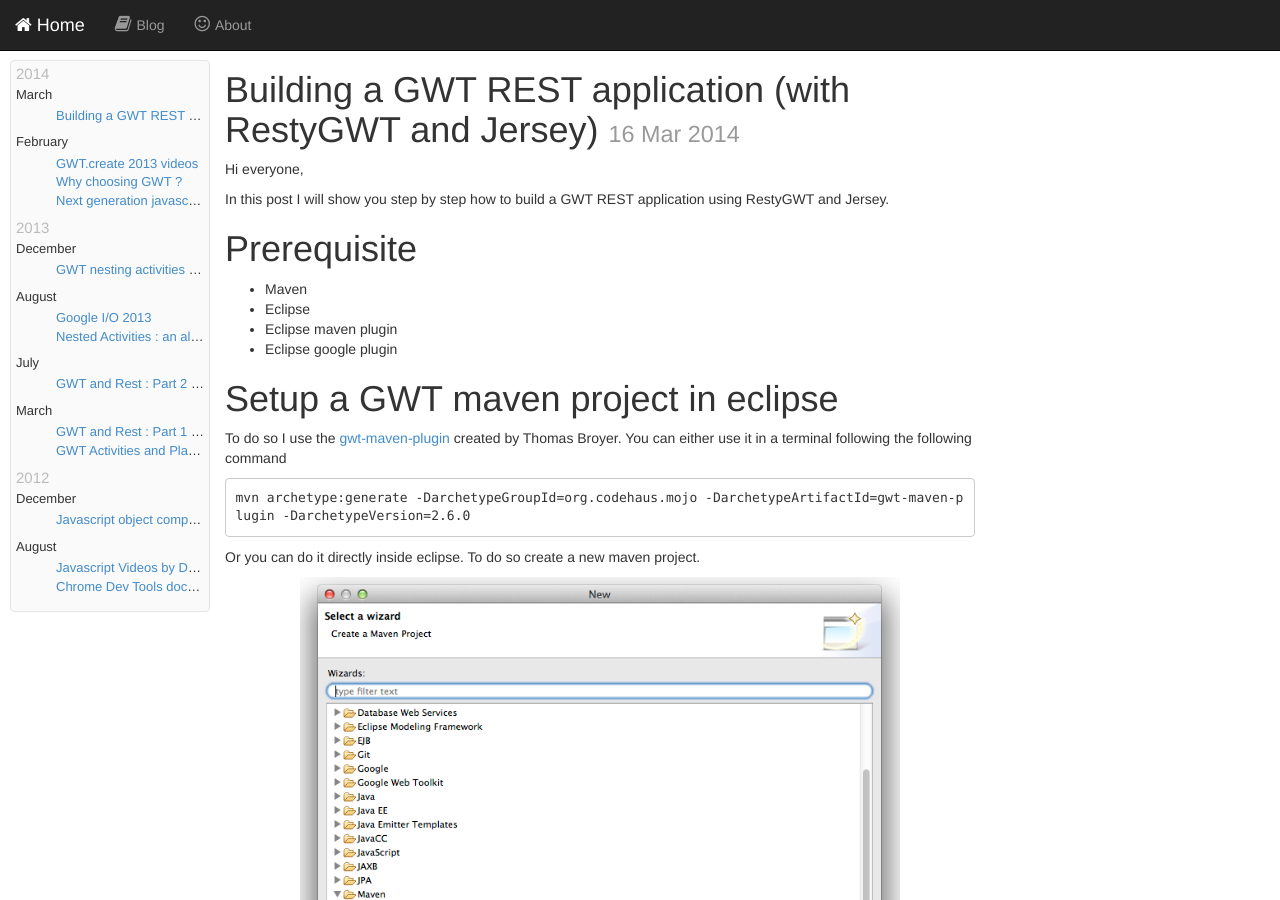
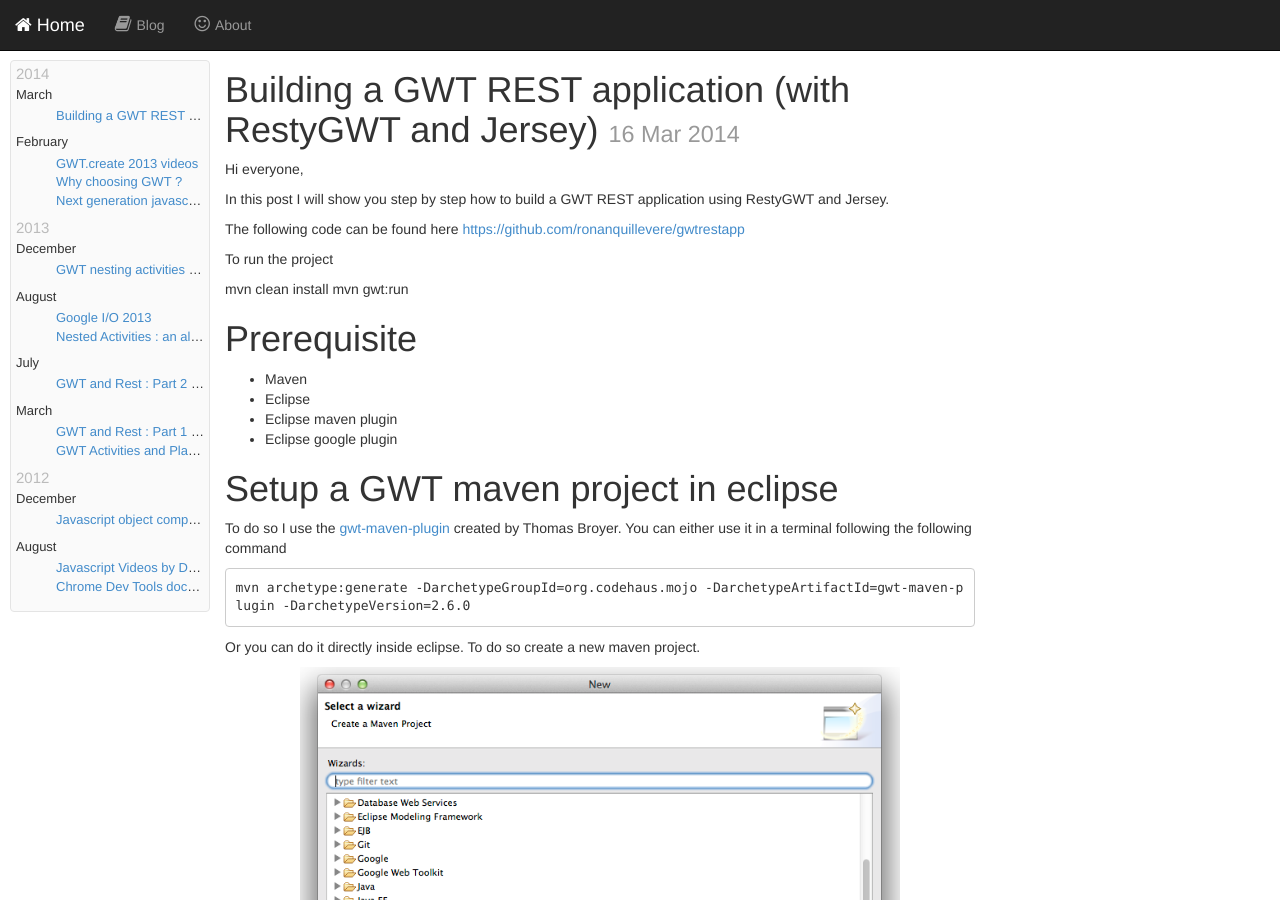
Before and after one commit to ronanquillevere/ronanquillevere.github.io, a Jekyll site: the page built from _posts/2014-03-16-gwt-rest-app.markdown, in a window 1280 px wide and 900 px high. Built offline with Jekyll 4.4.1, drawn with Linux system fonts in a browser that asks for light colours; Markdown is read by kramdown in place of the engine named in the settings; comment, search, counter and statistics services are not loaded.

Commit message:
update to link github code

```diff
--- a/_posts/2014-03-16-gwt-rest-app.markdown
+++ b/_posts/2014-03-16-gwt-rest-app.markdown
@@ -9,6 +9,13 @@ Categories: [gwt]
 Hi everyone,
 
 In this post I will show you step by step how to build a GWT REST application using RestyGWT and Jersey.
+
+The following code can be found here [https://github.com/ronanquillevere/gwtrestapp](https://github.com/ronanquillevere/gwtrestapp)
+
+To run the project
+
+   mvn clean install
+   mvn gwt:run
 
 # Prerequisite
 
```
